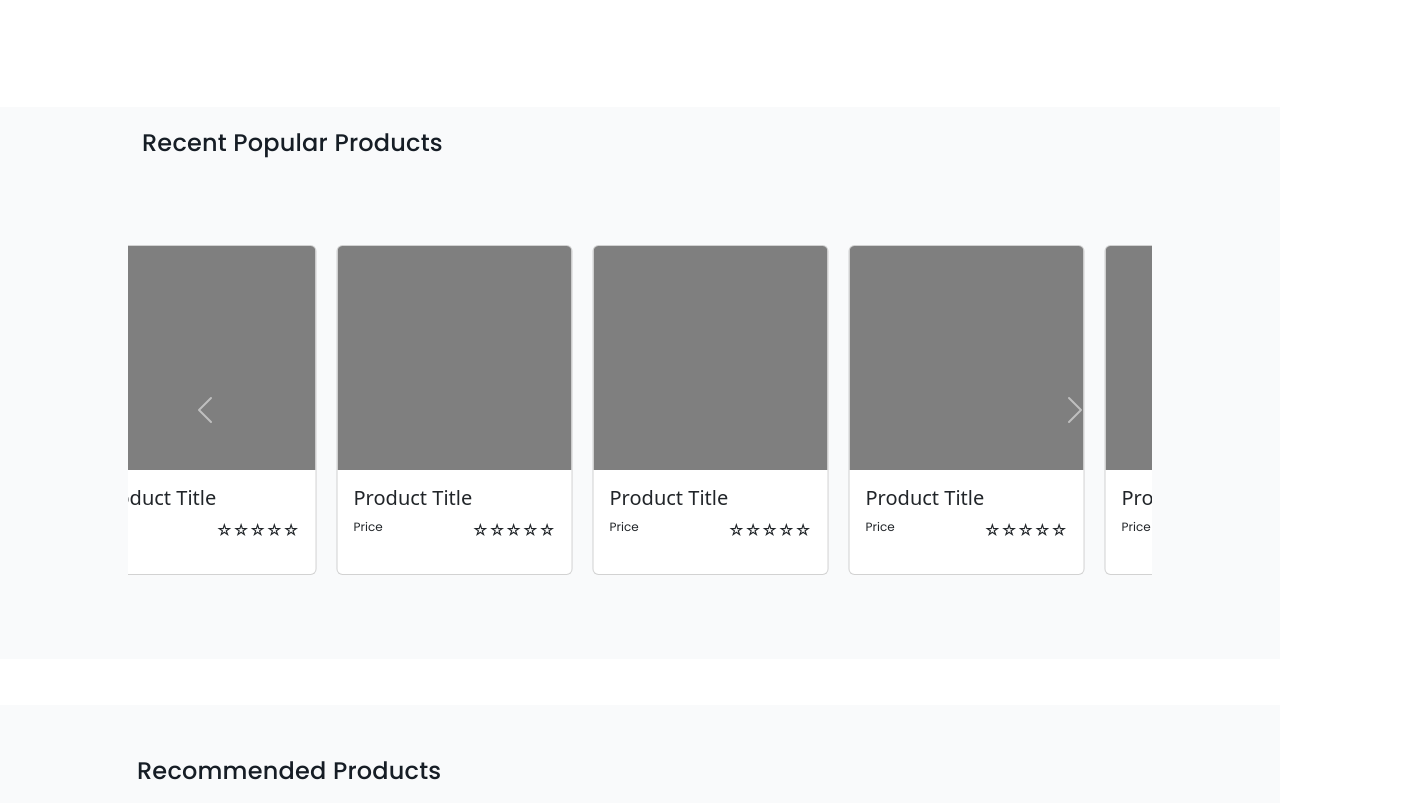
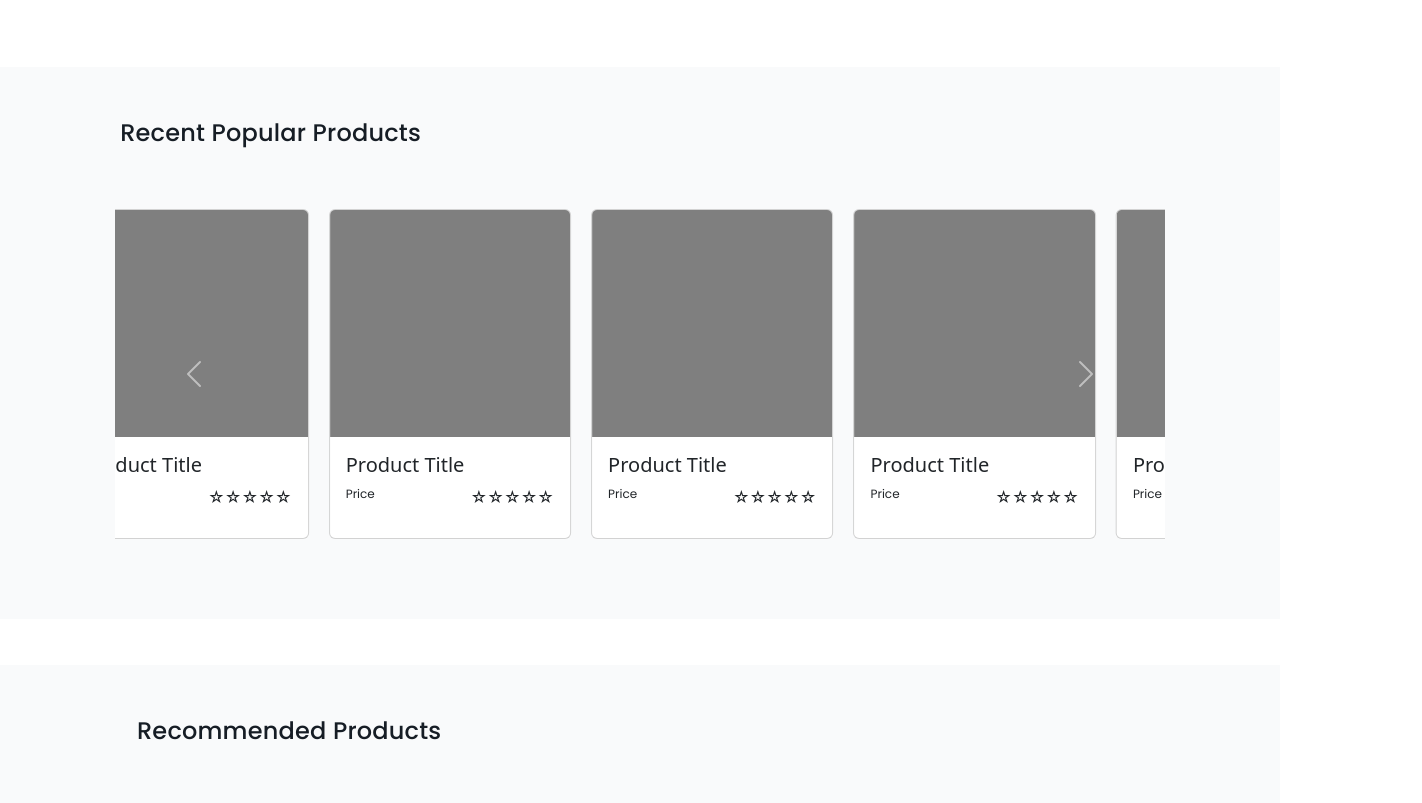
Before and after one commit to Saravanan-Rajasekharan/Beely-Drop, a plain HTML site: page index.html in a window 1280 px wide. Shown: the part 1544-2347 px from the top of the page, 1422 px wide, since content can reach past the window. Drawn offline with nearby package versions, Linux system fonts and the light colour scheme.

Commit message:
updated files

```diff
--- a/css/styles.css
+++ b/css/styles.css
@@ -220,15 +220,16 @@
     height: 552px;
     width: auto;
     background: #F9FAFB;
-    padding: 10%;
+    padding-top: 50px;
+    padding-left:9%;
+    padding-right:9%;
    }
 
    .pop-title{
-    position: relative;
-    height: 32px;
-    left: 142px;
-    right: 74.26%;
-    top:60px ;
+    margin-bottom: 50px;
+    margin-top: 0px;
+    padding-left:5px;
+
 
     font-family: 'Poppins';
     font-style: normal;
--- a/index.html
+++ b/index.html
@@ -240,11 +240,13 @@
 
 
 
-        <h2 class="pop-title">Recent Popular Products </h2>
+
 
 
 
           <div class="pop-container">
+
+            <h2 class="pop-title">Recent Popular Products </h2>
                 <div class="carousel-container2">
                     <div id="carouselAutoplaying" class="carousel slide" data-bs-ride="carousel">
                      <div class="carousel-inner">
```
